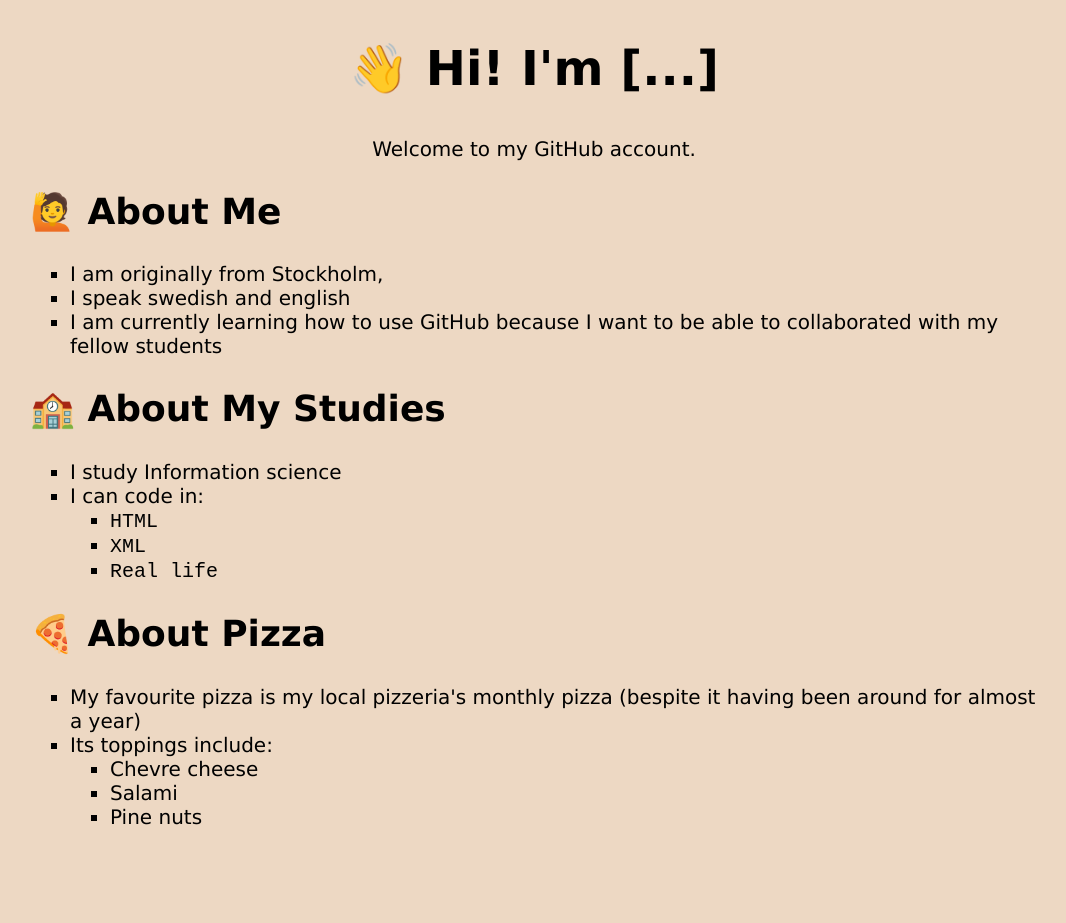
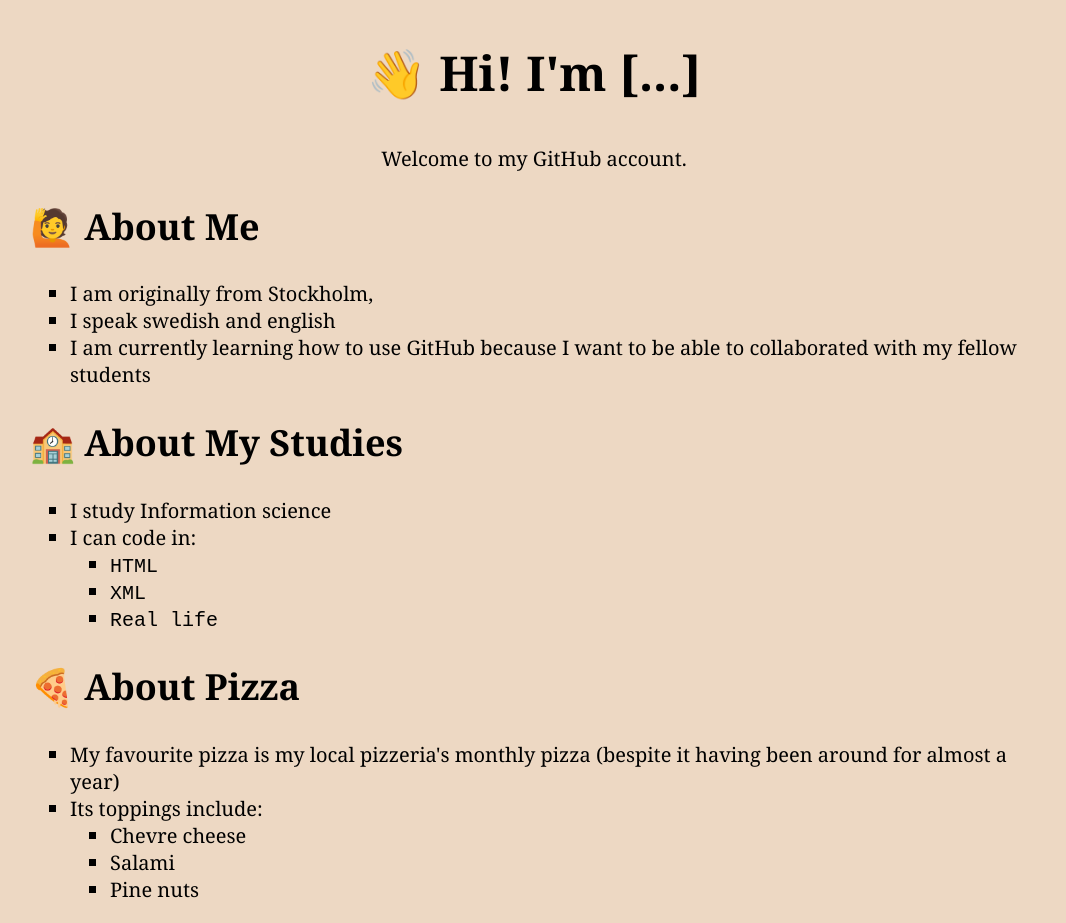
Before and after one commit to Kfirsson/About-me, a plain HTML site: page index.html in a window 1280 px wide. Shown: the whole page, without its empty margins (106-1172 px from the left). Before the commit the page ends 849 px from the top, so only its background shows below. Drawn offline with Linux system fonts and the light colour scheme.

Commit message:
changed font in css

```diff
--- a/css/style.css
+++ b/css/style.css
@@ -2,7 +2,7 @@
 
 body {
   background-color: #edd8c3;
-  font-family: Verdana, serif;
+  font-family: Georgia, serif;
 }
 
 article {
```
